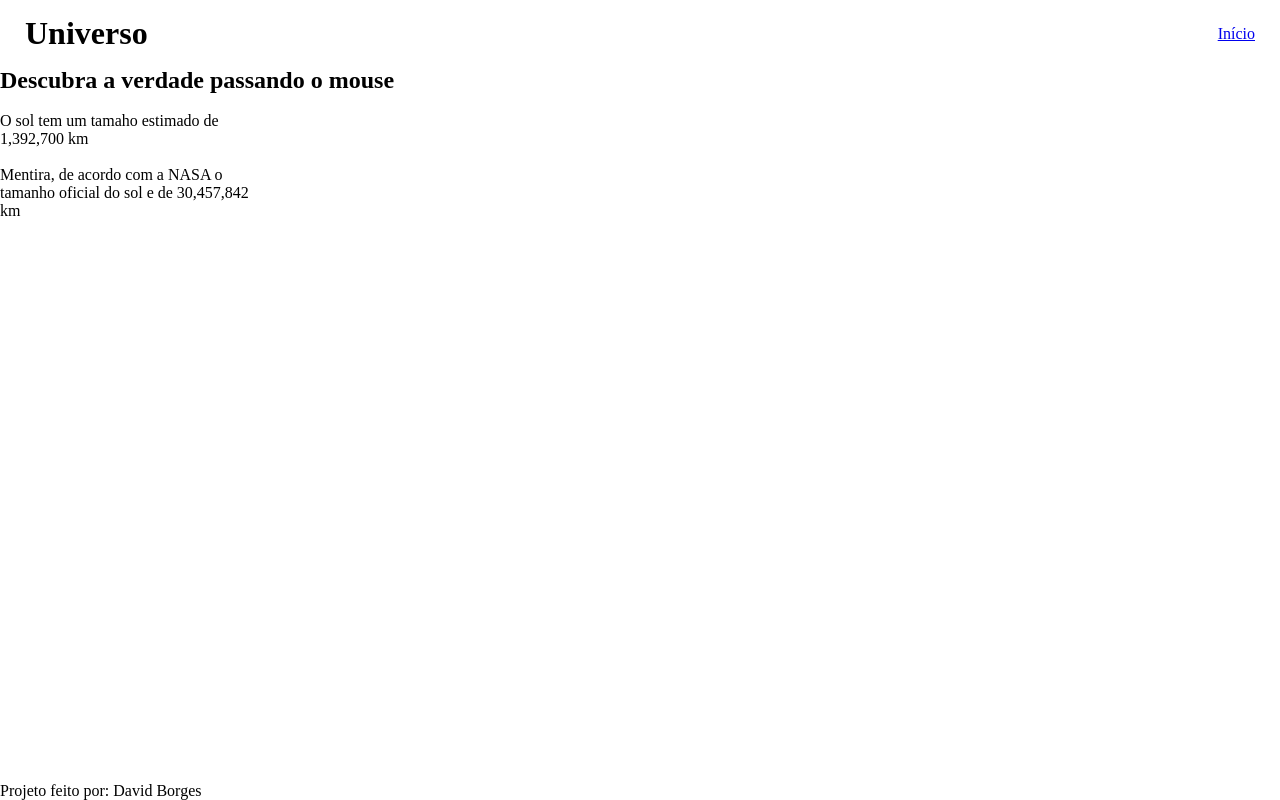
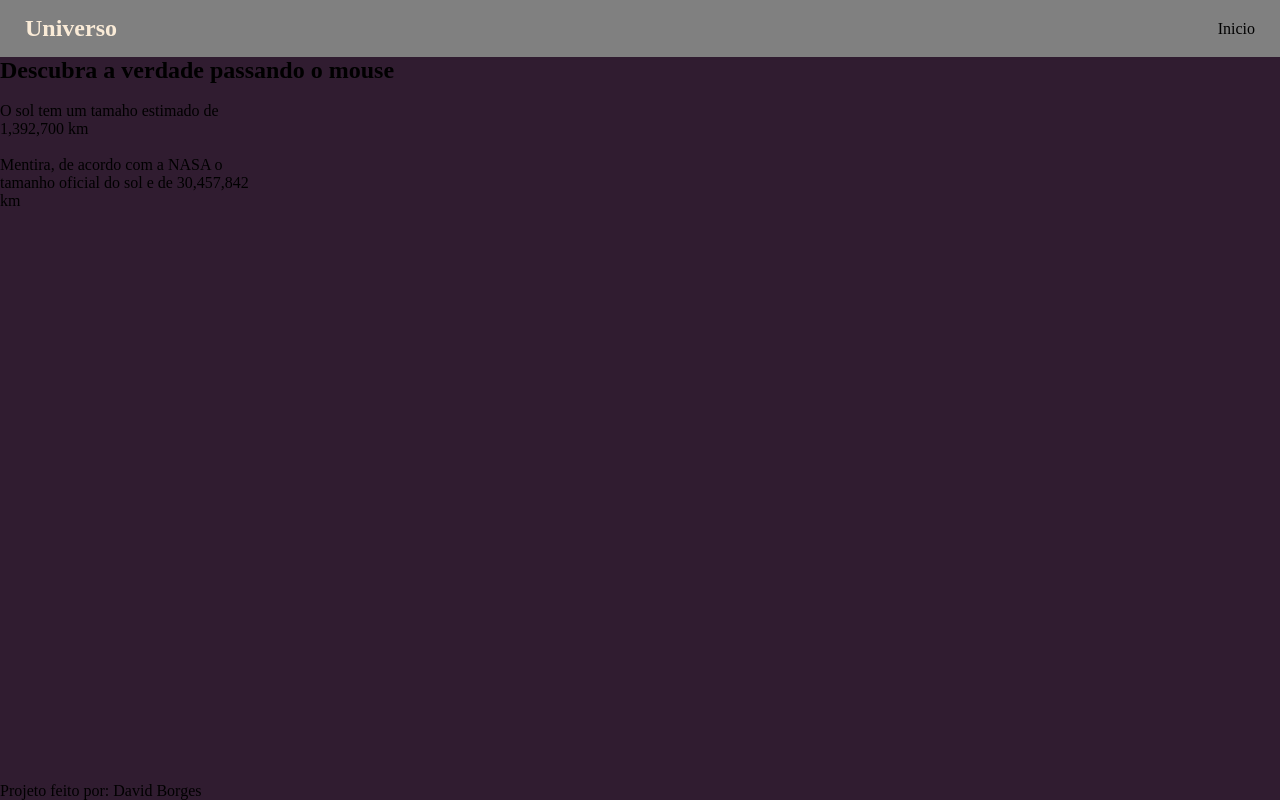
Before and after one commit to borgessilvadavid-ui/flashcard2026, a plain HTML site: page index.html in a window 1280 px wide. Drawn offline with Linux system fonts and the light colour scheme.

Commit message:
aula2206

```diff
--- a/index.html
+++ b/index.html
@@ -10,7 +10,7 @@
     <header class="cabecalho">
         <h1>Universo</h1>
         <nav>
-            <a href="#">Início</a>
+            <a href="#" class="cabecalho-link">Inicio</a>
         </nav>
     </header>
     <main>
@@ -18,11 +18,11 @@
         <article class="cartao">
             <div class="cartao-interno">
                 <div class="cartao-frente">
-                    <img src="">
+                    <img src="" class="cartao-imagem">
                     <p>O sol tem um tamaho estimado de 1,392,700 km</p>
                 </div>
                         <div class="cartao-verso">
-                            <img src="">
+                            <img src="" class="cartao-imagem">
                             <p>Mentira, de acordo com a NASA o tamanho oficial do sol e de 30,457,842 km</p>
                         </div>
                         </div>
--- a/style.css
+++ b/style.css
@@ -8,6 +8,7 @@
     display:flex;
     justify-content: space-between;
     align-items: center;
+    background-color: grey;
 }
 
 .cartao{
@@ -25,8 +26,20 @@ body{
     display: flex;
     flex-direction: column;
     min-height: 100vh;
+    background-color: rgb(48, 28, 48);
 }
 
 main {
     flex: 1;
 }
+
+
+.cabecalho-link {
+    color: black;
+    text-decoration: none;
+}
+
+h1 {
+    color: antiquewhite;
+    font-size: 24px;
+}
```
